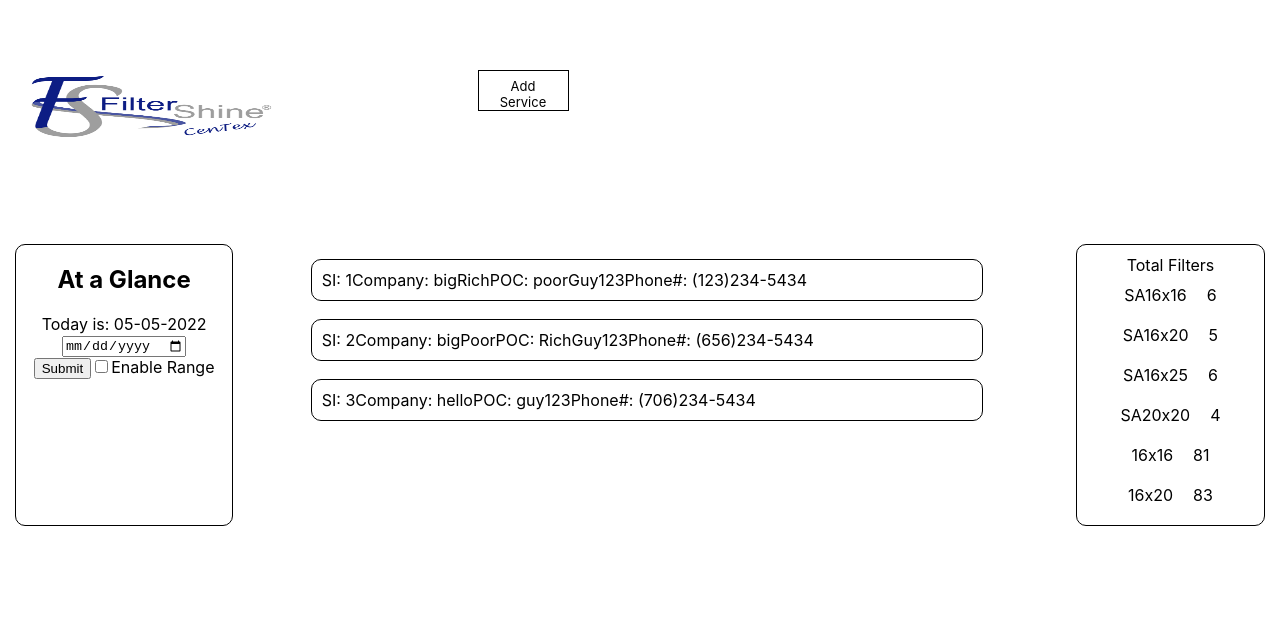
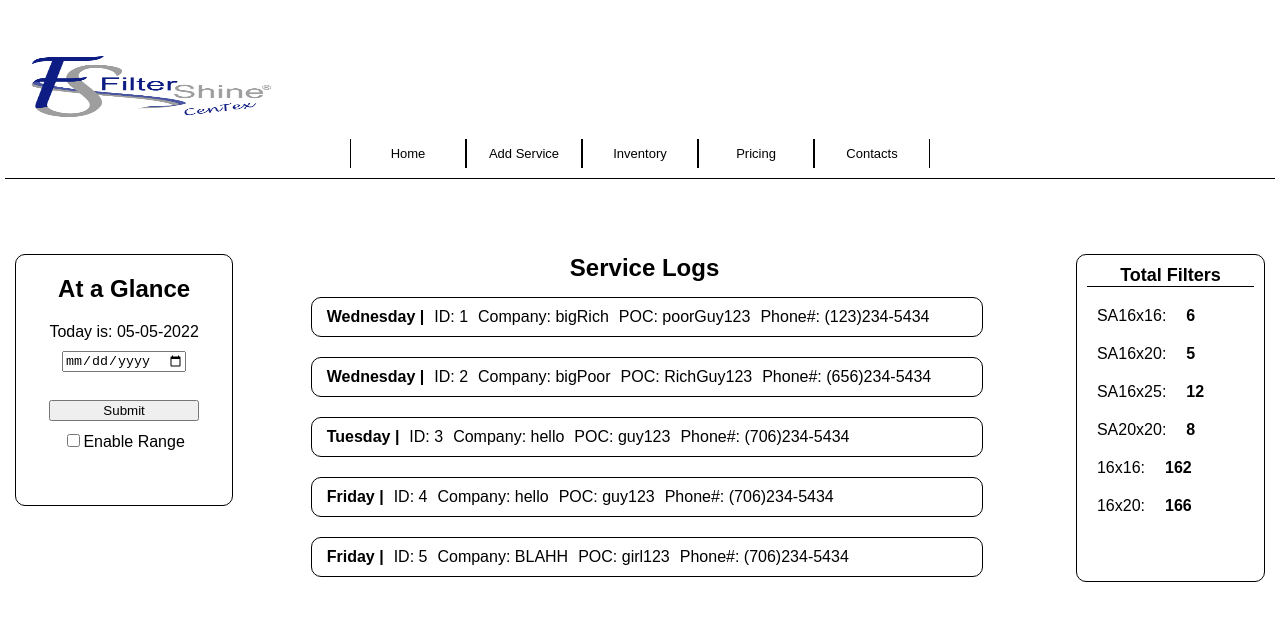
Before and after one commit to TonyTTD/filterShine_Centex, a React (Create React App) app: page / in a window 1280 px wide. Shown: the top 620 px of the page. Built offline with nearby package versions, Linux system fonts and the light colour scheme.

Commit message:
Added css

```diff
--- a/src/App.css
+++ b/src/App.css
@@ -15,6 +15,7 @@
   align-items: center;
   width: 1500px;
   margin: 50px;
+  font-family: Arial, Helvetica, sans-serif;
 }
 
 .comp-container {
@@ -32,22 +33,25 @@
   display: inline-flex;
   flex-direction: row;
   width: 1250px;
-  padding: 20px;
+  padding: 10px;
+  border-bottom: 1px solid black;
+  justify-content: center;
 }
 
 .logo {
   float: left;
-  margin-right: 15%;
+  margin-right: 65%;
 }
 
-.add-Service-tab {
-  border: 1px solid black;
+/* .add-Service-tab { */
+#tabs {
   padding: 7px;
   max-height: 25px;
-  max-width: 75px;
+  width: 100px;
   font-size: small;
+  border-left: 1px solid black;
+  border-right: 1px solid black;
 }
-
 
 
 .App-logo {
--- a/src/App.js
+++ b/src/App.js
@@ -21,23 +21,22 @@ var App = () => {
 
   return (
     <div className="App">
-
+      <div className="logo">
+        <img className="logo-image" src={logo} alt="FilterShine" width="275px" height="75px"></img>
+      </div>
       <div className="nav-bar">
-        <div className="logo">
-          <img className="logo-image" src={logo} alt="FilterShine" width="275px" height="75px">
-          </img>
-        </div>
-        <div className="add-Service-tab" onClick={addServiceTab}>Add Service</div>
+        <div id="tabs" className="home-tab" onClick={addServiceTab}>Home</div>
+        <div id="tabs" className="add-Service-tab" onClick={addServiceTab}>Add Service</div>
+        <div id="tabs" className="inventory-tab" onClick={addServiceTab}>Inventory</div>
+        <div id="tabs" className="pricing-tab" onClick={addServiceTab}>Pricing</div>
+        <div id="tabs" className="home-tab" onClick={addServiceTab}>Contacts</div>
       </div>
-
       <div className="comp-container">
         <div className="calendar">
           <h2>At a Glance</h2>
           <Calendar/>
         </div>
-
         <Backlog/>
-
         <InventoryCount/>
       </div>
   </div>
--- a/src/atom_selector/recoil.js
+++ b/src/atom_selector/recoil.js
@@ -38,10 +38,6 @@ export const serviceRequestSelector = selector({
     let selectDate = get(selectedDate);
     let enabledRange = get(enableDateRange);
 
-    let test = new Date(log[0].serviceOn)
-    console.log(test.setDate(test.getDate() + 2))
-    console.log(test.toDateString())
-
     let filterLog;
     // Filters based on a specific day
     if (!enabledRange) {
@@ -49,7 +45,9 @@ export const serviceRequestSelector = selector({
         let currentDate = new Date(date.serviceOn);
         let convertedDate = moment(currentDate).format('MM-DD-YYYY');
 
-        console.log('-', convertedDate, selectDate[0]);
+        if (convertedDate === selectDate[0]) {
+          return true;
+        }
 
         if (convertedDate < selectDate[0]) {
           for (let i = 0; i < 1000; i++) {
@@ -57,10 +55,8 @@ export const serviceRequestSelector = selector({
             let temp = moment(currentDate).format('MM-DD-YYYY');
             //checks if the next cycle date is greater than the min range
             if (temp <= selectDate[0]) {
-              console.log('----', currentDate.toDateString(), selectDate[0]);
               //checks if its less than the max range
               if (temp === selectDate[0]) {
-                console.log('final', currentDate.toDateString(), selectDate[1])
                 return true;
               }
 
@@ -78,19 +74,18 @@ export const serviceRequestSelector = selector({
         let currentDate = new Date(date.serviceOn);
         let convertedDate = moment(currentDate).format('MM-DD-YYYY');
 
-        console.log('-', convertedDate, selectDate[0]);
+        if (convertedDate === selectDate[0] || convertedDate === selectDate[1]) {
+          return true;
+        }
 
         if (convertedDate < selectDate[0]) {
           for (let i = 0; i < 1000; i++) {
             currentDate.setDate(currentDate.getDate() + date.cycle);
             let temp = moment(currentDate).format('MM-DD-YYYY');
-            console.log('---', currentDate.toDateString(), selectDate[0])
             //checks if the next cycle date is greater than the min range
             if (temp >= selectDate[0]) {
-              console.log('----', currentDate.toDateString(), selectDate[0]);
               //checks if its less than the max range
               if (temp <= selectDate[1]) {
-                console.log('final', currentDate.toDateString(), selectDate[1])
                 return true;
               }
               return false;
@@ -100,11 +95,6 @@ export const serviceRequestSelector = selector({
       })
     }
     console.log('filtered range', filterLog);
-    // console.log(filterLog);
-    // let x = moment('2022-05-03').format('YYYY-MM-DD')
-    // console.log(x);
-    // console.log(moment(new Date() - new Date(x)).format('DD'))
-    // console.log(new Date(x) === new Date()) //use this for comparison range
 
     if (filterLog.length === 0) {
       filterLog = log;
@@ -148,13 +138,3 @@ export const serviceRequestSelector = selector({
     }
   }
 });
-
-export const inventorySelector = selector({
-  key: 'inventorySelector',
-  get: ({get}) => {
-    let log = get(backlogList);
-    let filterId = Object.keys(log.filter_id);
-    let total = Object.values(log.filter_id);
-    return {filterId, total};
-  }
-});
--- a/src/atom_selector/sampleData.js
+++ b/src/atom_selector/sampleData.js
@@ -52,6 +52,42 @@ const sample = [
     cycle: 14,
     createdAt: '05/03/22',
     serviceOn: '05/10/22'
+  },
+  {
+    service_id: 4,
+    client_id: 4,
+    company: 'hello',
+    poc: 'guy123',
+    phone_number: '(706)234-5434',
+    email: 'elonMusk@blahoo.com',
+    address: '1221 tony st',
+    city: 'dallas',
+    state: 'texas',
+    filter_id:
+      { 6: {type: '16x16', installed: 81, price: '$11.20'},
+        7: {type: '16x20', installed: 83, price: '$16.16'}
+      },
+    cycle: 14,
+    createdAt: '05/03/22',
+    serviceOn: '06/10/22'
+  },
+  {
+    service_id: 5,
+    client_id: 5,
+    company: 'BLAHH',
+    poc: 'girl123',
+    phone_number: '(706)234-5434',
+    email: 'Musk@blahoo.com',
+    address: '2222 tony st',
+    city: 'dallas',
+    state: 'texas',
+    filter_id:
+      { 16: {type: 'SA16x25', installed: 6, price: '$73.58'},
+        18: {type: 'SA20x20', installed: 4, price: '$41.91'}
+      },
+    cycle: 28,
+    createdAt: '05/03/22',
+    serviceOn: '06/17/22'
   }
 ];
 
--- a/src/components/backlog.jsx
+++ b/src/components/backlog.jsx
@@ -6,7 +6,7 @@ import RequestFormModal from './modal/requestFormModal.js';
 import moment from 'moment';
 
 var Backlog = () => {
-
+  console.log(moment('06/10/22').format('dddd'));
   let backLog = useRecoilValue(serviceRequestSelector);
 
   const onServiceEdit = (e) => {
@@ -15,14 +15,14 @@ var Backlog = () => {
 
   return (
     <div className="backlog">
-      <div>
+      <div className="backlog-title">Service Logs</div>
       <RequestFormModal/>
-      </div>
       {backLog.filterLog.map((service, i) => {
         return (
           <div key={i} className="service-request-container" onClick={(event) => {onServiceEdit(event)}}>
             <div className="service-request">
-              <span className="service-id">SI: {service.service_id}</span>
+              <span className="service-day">{moment(service.serviceOn).format('dddd')} |</span>
+              <span className="service-id">ID: {service.service_id}</span>
               <span className="service-location">Company: {service.company}</span>
               <span className="service-poc">POC: {service.poc}</span>
               <span className="service-phone">Phone#: {service.phone_number}</span>
--- a/src/components/calendar.jsx
+++ b/src/components/calendar.jsx
@@ -37,13 +37,16 @@ var Calendar = () => {
   };
 
   return (
-    <div>{defaultDateRange()} <br></br>
+    <>
+    <div className="calendar-container">{defaultDateRange()} <br></br>
       <input id="calendar-select-from" type="date"></input>
       {/* <input className="from-date-select" type="submit" onClick={(event) => {onDateSelect(event)}}></input> */}
       <input id="calendar-select-to" type="date" hidden></input><br></br>
       <input className="date-select" type="submit" onClick={(event) => {onDateSelect(event)}}></input>
-      <input type="checkbox" value="Range-enabled" onClick={(e) => enableToDate(e)}></input>Enable Range
     </div>
+    <input type="checkbox" value="Range-enabled" onClick={(e) => enableToDate(e)}></input>
+    <span>Enable Range</span>
+    </>
   );
 };
 
--- a/src/components/comp-styling/backlog.css
+++ b/src/components/comp-styling/backlog.css
@@ -1,12 +1,17 @@
 .backlog {
   position: relative;
   bottom: 0px;
-  max-height: 1000px;
+  max-height: 1200px;
   overflow: hidden;
   margin-left: 5%;
   margin-right: 5%;
   align-items: center;
   justify-content: center;
+}
+
+.backlog-title {
+  font-weight: bold;
+  font-size: x-large;
 }
 
 .backlog:hover {
@@ -41,6 +46,8 @@
 
 /* .service-request:hover + .service-request-desc {
   overflow:visible;
+  background-color: azure;
+  z-index: -1;
 } */
 
 .service-request-desc {
@@ -49,3 +56,30 @@
   position: relative;
   overflow: hidden;
 }
+
+/* service-request-container */
+.service-day {
+  margin-left: 5px;
+  margin-right: 5px;
+  font-weight: bold;
+}
+
+.service-id {
+  margin-left: 5px;
+  margin-right: 5px;
+}
+
+.service-location {
+  margin-left: 5px;
+  margin-right: 5px;
+}
+
+.service-poc {
+  margin-left: 5px;
+  margin-right: 5px;
+}
+
+.service-phone {
+  margin-left: 5px;
+  margin-right: 5px;
+}
--- a/src/components/comp-styling/calendar.css
+++ b/src/components/comp-styling/calendar.css
@@ -3,8 +3,28 @@
   position: relative;
   bottom: 0px;
   width: 220px;
+  height: 250px;
   border: 1px solid black;
   border-radius: 10px;
   justify-content: center;
   align-items: center;
 }
+
+.calendar-container {
+  margin: 10px;
+  display: flex;
+  flex-direction: column;
+  align-items: center;
+}
+
+#calendar-select-from {
+  margin: 10px;
+}
+
+#calendar-select-to {
+  margin: 10px;
+}
+
+.date-select {
+  width: 150px;
+}
--- a/src/components/comp-styling/inventoryCount.css
+++ b/src/components/comp-styling/inventoryCount.css
@@ -12,7 +12,16 @@
   display: flex;
   flex-direction: row;
   align-items: center;
-  justify-content: center;
+  justify-content: left;
+  width: 150px;
+  left: 40px;
+}
+
+.title-filter {
+  margin-bottom: 10px;
+  border-bottom: 1px solid black;
+  font-weight: bold;
+  font-size: large;
 }
 
 .filter-id {
@@ -25,7 +34,7 @@
 
 .filter-type {
   margin: 10px;
-  align-items: center;
+  align-items: left;
   justify-content: right;
 }
 
@@ -33,4 +42,5 @@
   margin: 10px;
   align-items: left;
   justify-content: right;
+  font-weight: bold;
 }
--- a/src/components/inventoryCount.jsx
+++ b/src/components/inventoryCount.jsx
@@ -1,6 +1,6 @@
 import React from 'react';
 import { useRecoilValue } from 'recoil';
-import { inventorySelector, serviceRequestSelector } from '../atom_selector/recoil.js';
+import { serviceRequestSelector } from '../atom_selector/recoil.js';
 import './comp-styling/inventoryCount.css';
 
 var InventoryCount = () => {
@@ -9,13 +9,13 @@ var InventoryCount = () => {
   // let currentInventory = useRecoilValue(serviceRequestSelector);
 
   return (
-    <div className="inventory-container">Total Filters
+    <div className="inventory-container"><span className="title-filter">Total Filters</span>
       {currentInventory.totalType.map((filter, i) => {
         let filterTotal = currentInventory.totalCount[i];
         return (
         <div key ={i} className="inventory-count">
           {/* <span className="filter-id">{filter}</span> */}
-          <span className="filter-type">{filter}</span>
+          <span className="filter-type">{filter}:</span>
           <span className="filter-total">{filterTotal}</span>
         </div>
         );
```
